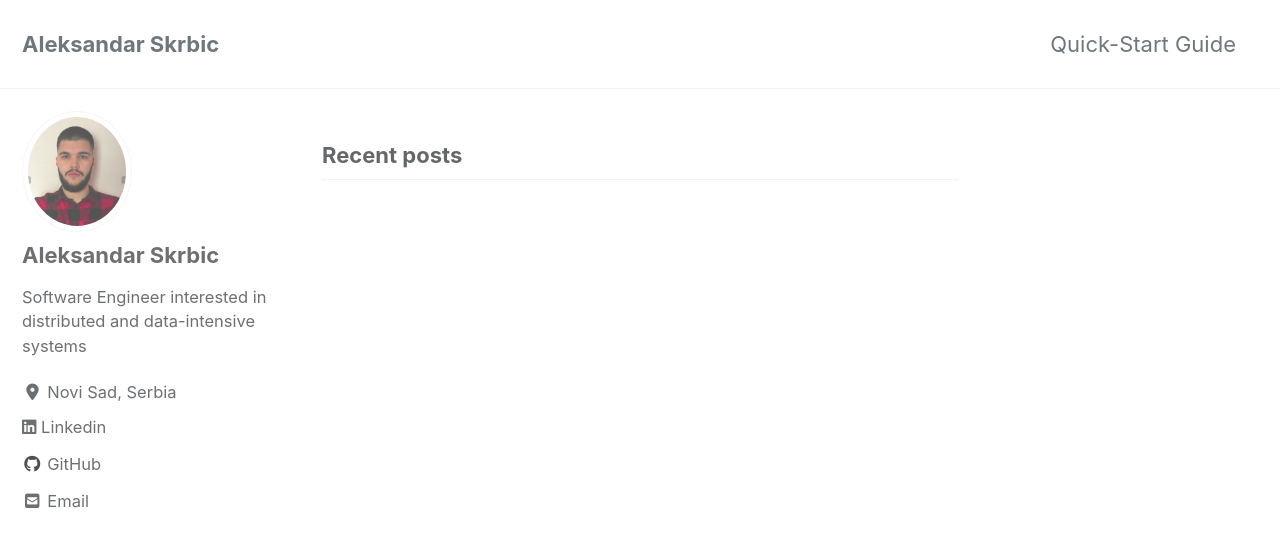
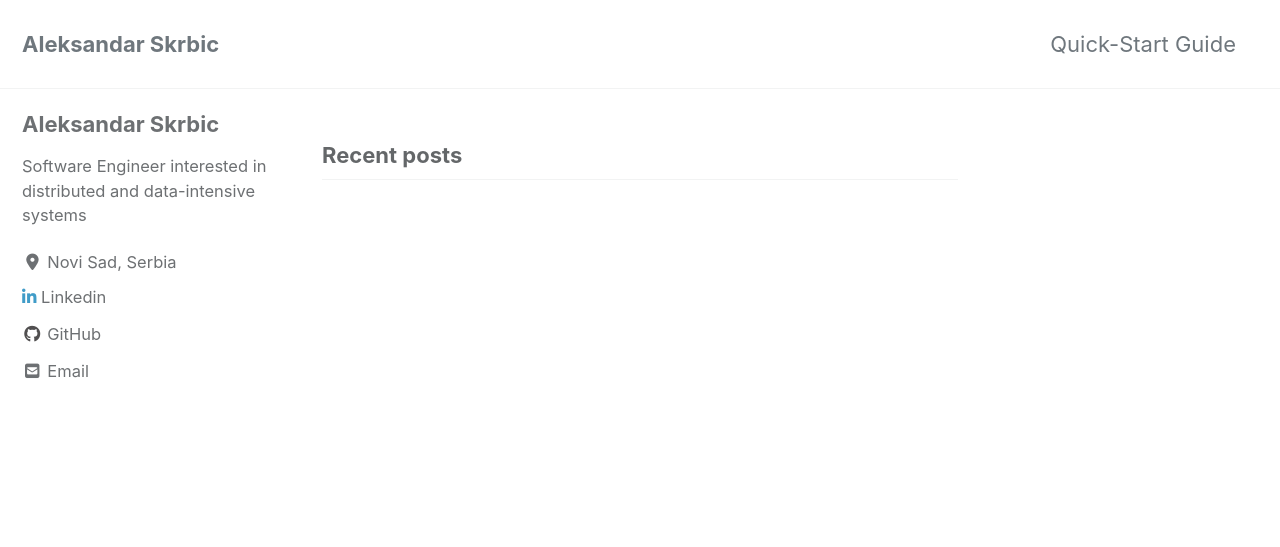
Before and after one commit to aleksandarskrbic/aleksandarskrbic.github.io, a Jekyll site: the page built from index.html, in a window 1280 px wide and 900 px high. Shown: the top 547 px of the window. Built offline with Jekyll 4.4.1, drawn with Linux system fonts in a browser that asks for light colours; cached includes are drawn as plain includes; nearby versions of some CDN libraries; the list of posts is cut into pages by our own code.

Commit message:
remove avatar

```diff
--- a/_config.yml
+++ b/_config.yml
@@ -94,13 +94,13 @@ analytics:
 # Site Author
 author:
   name             : "Aleksandar Skrbic"
-  avatar           : "/images/s.png"
+  #avatar           : "/images/s.png"
   bio              : "Software Engineer interested in distributed and data-intensive systems"
   location         : "Novi Sad, Serbia"
   email            : "skrbic.alexa@gmail.com"
   links:
     - label: "Linkedin"
-      icon: "fa fa-linkedin-square"
+      icon: "fa fa-linkedin"
       url: "https://www.linkedin.com/in/aleksandar-skrbic/"
     - label: "GitHub"
       icon: "fab fa-fw fa-github"
@@ -110,7 +110,7 @@ author:
 footer:
   links:
     - label: "Linkedin"
-      icon: "fa fa-linkedin-square"
+      icon: "fa fa-linkedin"
       url: "https://www.linkedin.com/in/aleksandar-skrbic/"
     - label: "GitHub"
       icon: "fab fa-fw fa-github"
```
Also changed, not shown: images/s.png (deleted).
